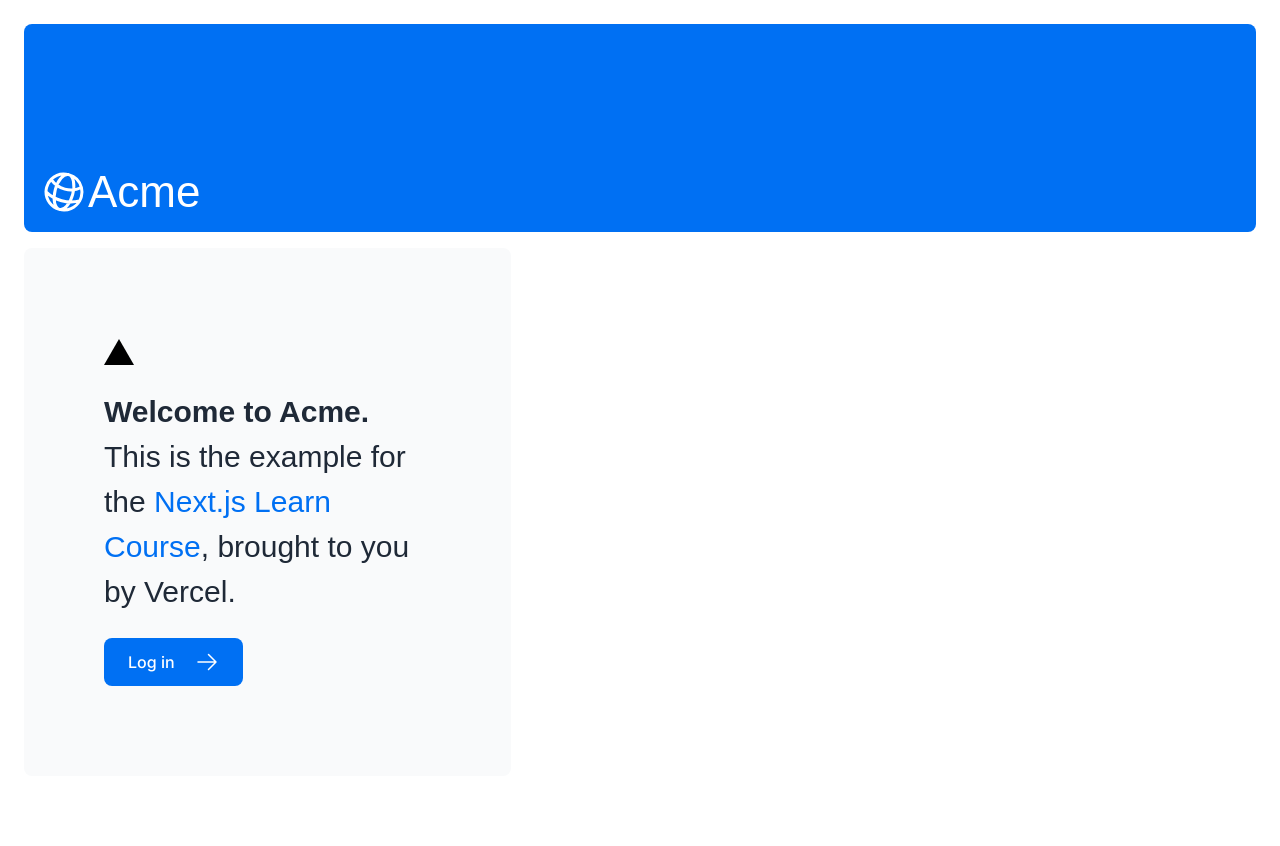
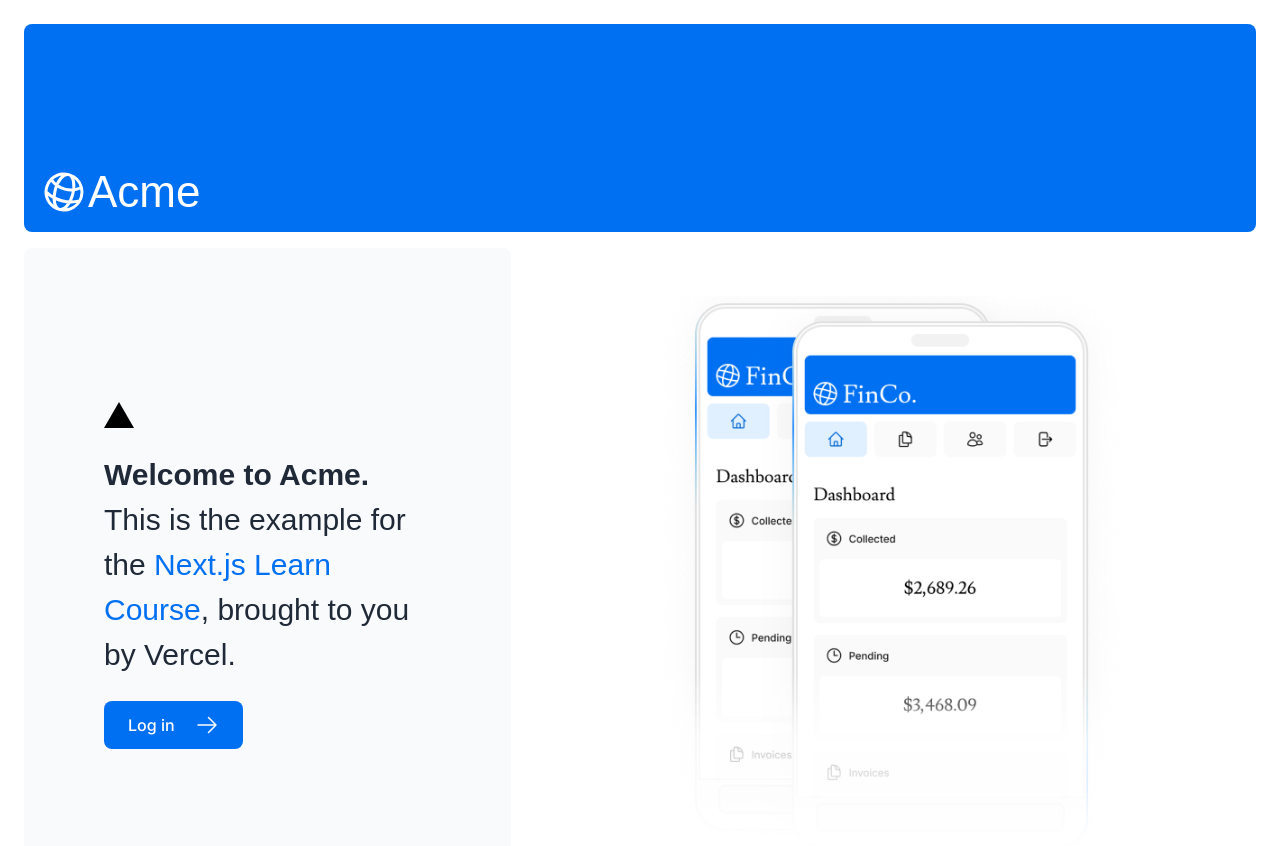
Before and after one commit to JaredThacker/nextjs-dashboard, a Next.js app: page / in a window 1280 px wide. Shown: the top 846 px of the page. Before the commit the page ends 800 px from the top, so only its background shows below. Built offline with nearby package versions, Linux system fonts and the light colour scheme; a web font is replaced by a local one.

Commit message:
hero image on homepage

```diff
--- a/app/page.tsx
+++ b/app/page.tsx
@@ -3,6 +3,7 @@ import { ArrowRightIcon } from '@heroicons/react/24/outline';
 import Link from 'next/link';
 import styles from '@/app/ui/home.module.css';
 import { lusitana } from './ui/fonts';
+import Image from 'next/image';
 
 export default function Page() {
   return (
@@ -32,6 +33,20 @@ export default function Page() {
         </div>
         <div className="flex items-center justify-center p-6 md:w-3/5 md:px-28 md:py-12">
           {/* Add Hero Images Here */}
+          <Image
+            src={"/hero-desktop.png"}
+            width={1000}
+            height={760}
+            className='hidden md-block'
+            alt='screenshots of the dashboard project showing desktop version'
+          />
+          <Image
+            src={"/hero-mobile.png"}
+            width={560}
+            height={620}
+            className='block md-hidden'
+            alt='screenshots of the dashboard project showing mobile version'
+          />
         </div>
       </div>
     </main>
```
